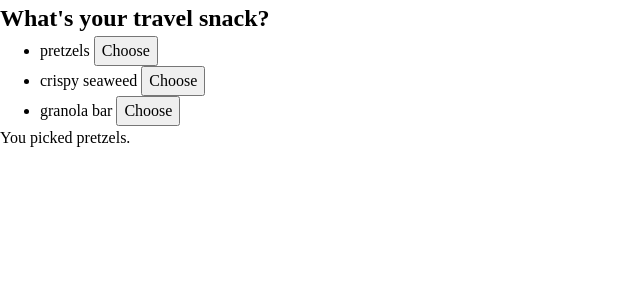
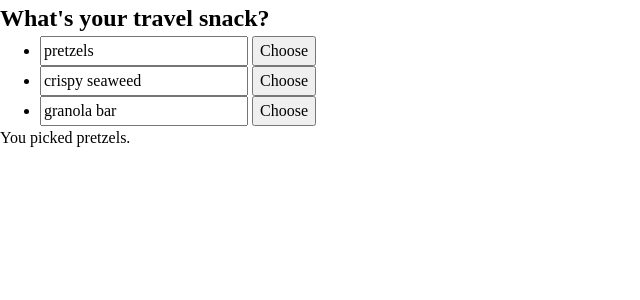
Before and after one commit to takunagai/react-official-tutorial, a React (Create React App) app: page / in a window 1280 px wide. Shown: the top 300 px of the page, without its empty margins (0-640 px from the left). Built offline with nearby package versions, Linux system fonts and the light colour scheme.

Commit message:
状態の重複を避ける - 修正前の状態変数の重複があるサンプル2 - 入力が下部のラベルに反映されない

```diff
--- a/src/Menu.jsx
+++ b/src/Menu.jsx
@@ -10,13 +10,32 @@ export default function Menu() {
   const [items, setItems] = useState(initialItems)
   const [selectedItem, setSelectedItem] = useState(items[0]) // 上行の１アイテムと重複
 
+  function handleItemChange(id, e) {
+    setItems(items.map(item => {
+      if (item.id === id) {
+        return {
+          ...item,
+          title: e.target.value
+        }
+      } else {
+        return item
+      }
+    }))
+  }
+
   return (
     <>
       <h2>What's your travel snack?</h2>
       <ul>
-        {items.map(item => (
+        {items.map((item, index) => (
           <li key={item.id}>
-            {item.title}
+            <input
+              type="text"
+              value={item.title}
+              onChange={e => {
+                handleItemChange(item.id, e)
+              }}
+            />
             {' '}
             <button onClick={() => {
               setSelectedItem(item)
```
Also changed, not shown: 1 other file (tests, documents, lock files or other folders).
